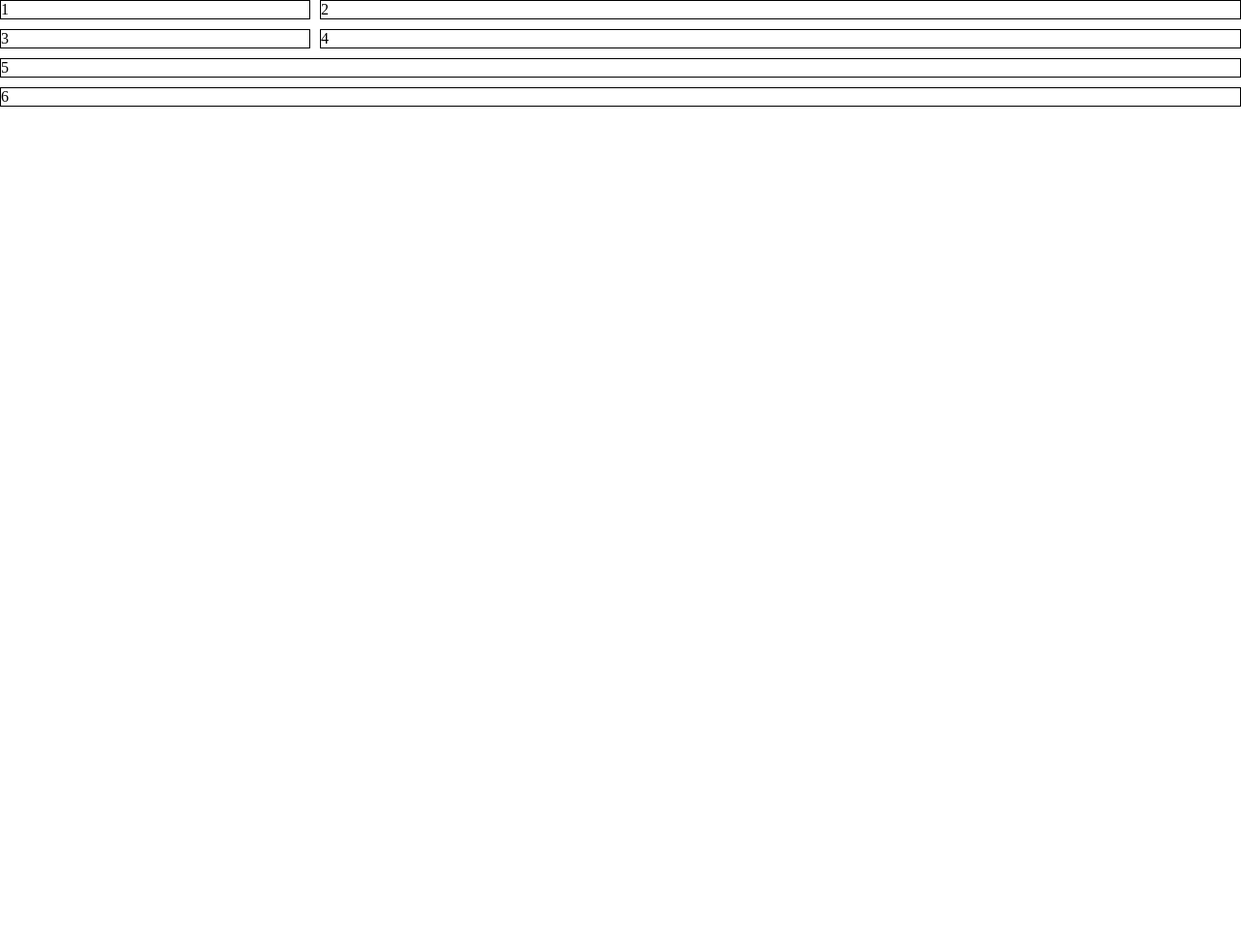
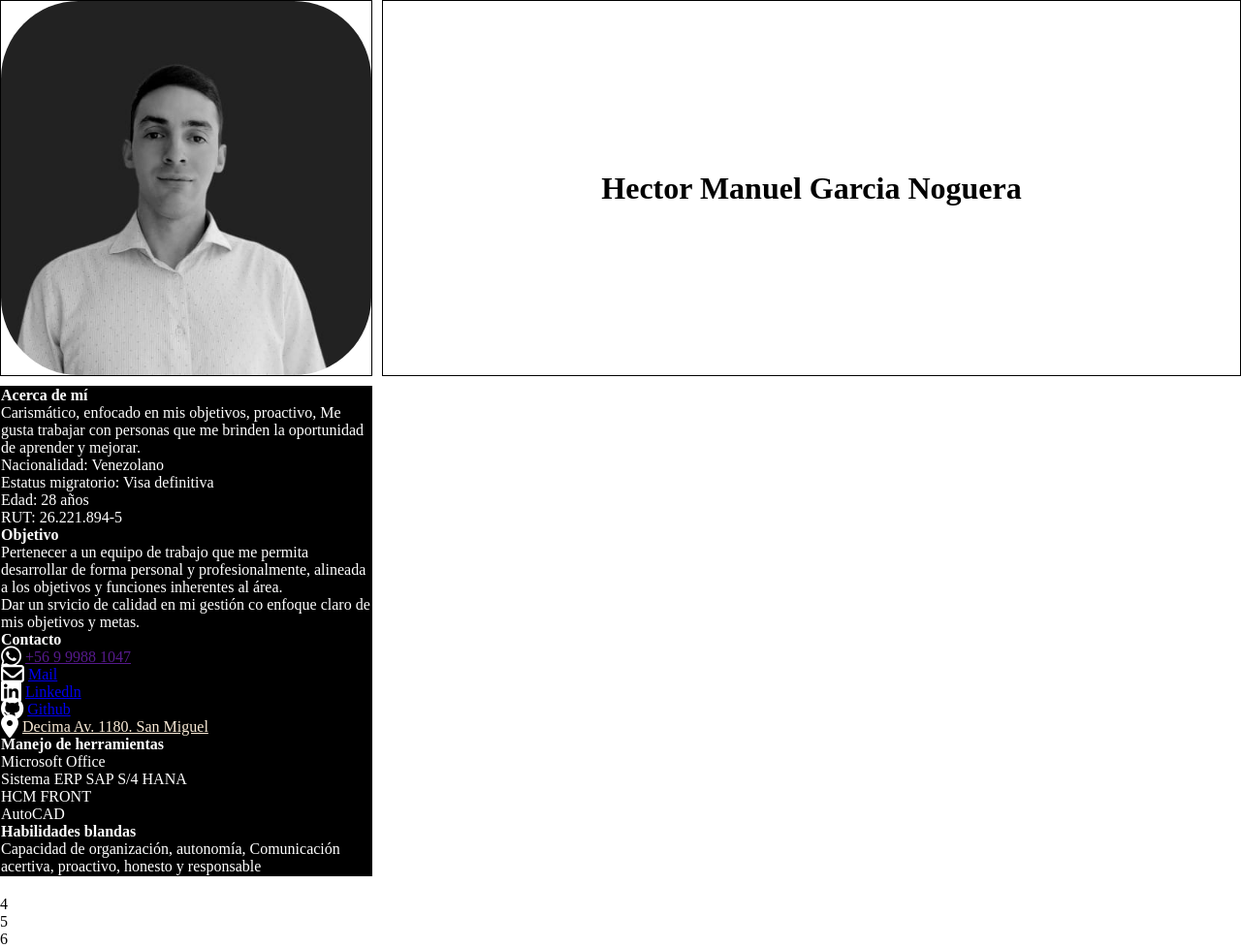
Before and after one commit to hector-garcia-27/mi-curriculum, a plain HTML site: page index.html in a window 1280 px wide. Shown: the whole page at 97% size. Before the commit the page ends 800 px from the top, so only its background shows below. Drawn offline with Linux system fonts and the light colour scheme.

Commit message:
Información personal

```diff
--- a/assets/css/style.css
+++ b/assets/css/style.css
@@ -11,14 +11,32 @@
     grid-area: foto;
 }
 
+.contenedor .foto img {
+    width: 100%;
+    height: 100%;
+    object-fit: cover;
+    border-radius: 80px;
+    background-color: black;
+}
+
 .nombre {
     grid-area: nombre;
+}
+
+.contenedor .nombre {
+    display: flex;
+    justify-content: center;
+    align-items: center;
 }
 
 .info {
     grid-area: info;
 }
 
+.contenedor .info {
+    background-color: black;
+    color: white;
+}
 .educ {
     grid-area: educ;
 }
@@ -34,7 +52,7 @@
 .contenedor {
     display: grid;
     gap: 10px;
-    grid-template-columns: 25% 1fr;
+    grid-template-columns: 30% 1fr;
     grid-template-areas:
         "foto nombre"
         "info educ"
--- a/index.html
+++ b/index.html
@@ -1,20 +1,100 @@
 <!DOCTYPE html>
 <html lang="en">
+
 <head>
     <meta charset="UTF-8">
     <meta name="viewport" content="width=device-width, initial-scale=1.0">
     <!-- css -->
     <link rel="stylesheet" href="./assets/css/style.css">
+
     <title>Bienvenidos!</title>
 </head>
+
 <body>
     <div class="contenedor">
-        <div class="box foto">1</div>
-        <div class="box nombre">2</div>
-        <div class="box info">3</div>
-        <div class="box educ">4</div>
-        <div class="box portafolio">5</div>
-        <div class="box pie">6</div>
+        <div class="box foto">
+            <img src="./assets/img/img-curric.jpeg" alt="foto curricular">
+        </div>
+        <div class="box nombre">
+            <h1>Hector Manuel Garcia Noguera</h1>
+        </div>
+        <div class="box info">
+            <!-- descripcion -->
+            <div>
+                <h4 class="titulo">Acerca de mí</h4>
+                <p>Carismático, enfocado en mis objetivos, proactivo, Me gusta trabajar
+                    con
+                    personas que me brinden la oportunidad de aprender y mejorar.</p>
+                <ul>
+                    <li>Nacionalidad: Venezolano</li>
+                    <li>Estatus migratorio: Visa definitiva</li>
+                    <li>Edad: 28 años</li>
+                    <li>RUT: 26.221.894-5</li>
+                </ul>
+            </div>
+
+            <!-- Objetivo -->
+            <div>
+                <h4 class="titulo">Objetivo</h4>
+                <p>Pertenecer a un equipo de trabajo que me permita desarrollar de forma
+                    personal y profesionalmente, alineada a los objetivos y funciones inherentes al área.</p>
+                <p>Dar un srvicio de calidad en mi gestión co enfoque claro de mis
+                    objetivos
+                    y metas.</p>
+            </div>
+            <!-- contacto -->
+            <div class="lado-izquierdo">
+                <h4 class="titulo">Contacto</h4>
+                <ul class="lista">
+                    <li>
+                        <i class="fa-brands fa-whatsapp fa-xl" style="color: white;"></i>
+                        <a href="">+56 9 9988 1047</a>
+                    </li>
+                    <li>
+                        <i class="fa-regular fa-envelope fa-xl" style="color: #ffffff;"></i>
+                        <a href="mailto:garcia27h@hotmail.com">Mail</a>
+                    </li>
+                    <li>
+                        <i class="fa-brands fa-linkedin fa-xl" style="color: #ffffff;"></i>
+                        <a href="www.linkedin.com/in/hmgn-37a906135">Linkedln</a>
+                    </li>
+                    <li>
+                        <i class="fa-brands fa-github fa-xl" style="color: #ffffff;"></i>
+                        <a href="https://github.com/hector-garcia-27">Github</a>
+                    </li>
+                    <li>
+                        <i class="fa-solid fa-location-dot fa-xl" style="color: #ffffff;"></i>
+                        <a style="color: antiquewhite" href="">Decima Av. 1180. San
+                            Miguel</a>
+                    </li>
+                </ul>
+            </div>
+            <!-- software -->
+            <div>
+                <h4 class="titulo">Manejo de herramientas</h4>
+                <ul>
+                    <li>Microsoft Office</li>
+                    <li>Sistema ERP SAP S/4 HANA</li>
+                    <li>HCM FRONT</li>
+                    <li>AutoCAD</li>
+                </ul>
+            </div>
+
+            <!-- habilidades blandas -->
+            <div class="hab">
+                <h4 class="titulo">Habilidades blandas</h4>
+                <p>Capacidad de organización, autonomía, Comunicación acertiva, proactivo,
+                    honesto y responsable</p>
+            </div>
+        </div>
     </div>
+    <div class="box educ">4</div>
+    <div class="box portafolio">5</div>
+    <div class="box pie">6</div>
+    </div>
+
+<!-- font awesome -->
+<script src="https://kit.fontawesome.com/b0f526b800.js" crossorigin="anonymous"></script>
 </body>
+
 </html>
```
